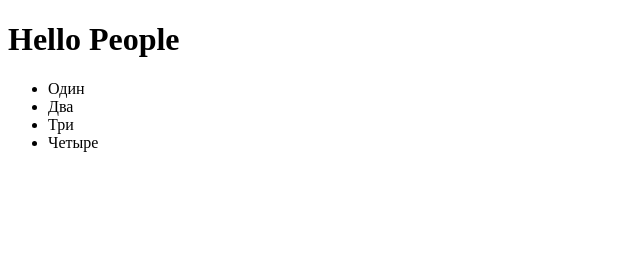
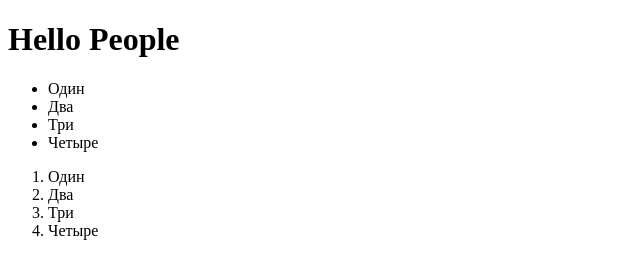
Before and after one commit to EvgenijCh/Home-Work, a plain HTML site: page index.html in a window 1280 px wide. Shown: the whole page, without its empty margins (0-640 px from the left). Drawn offline with Linux system fonts and the light colour scheme.

Commit message:
index html

```diff
--- a/index.html
+++ b/index.html
@@ -14,5 +14,11 @@
       <li>Три</li>
       <li>Четыре</li>
     </ul>
+    <ol>
+      <li>Один</li>
+      <li>Два</li>
+      <li>Три</li>
+      <li>Четыре</li>
+    </ol>
   </body>
 </html>
```
